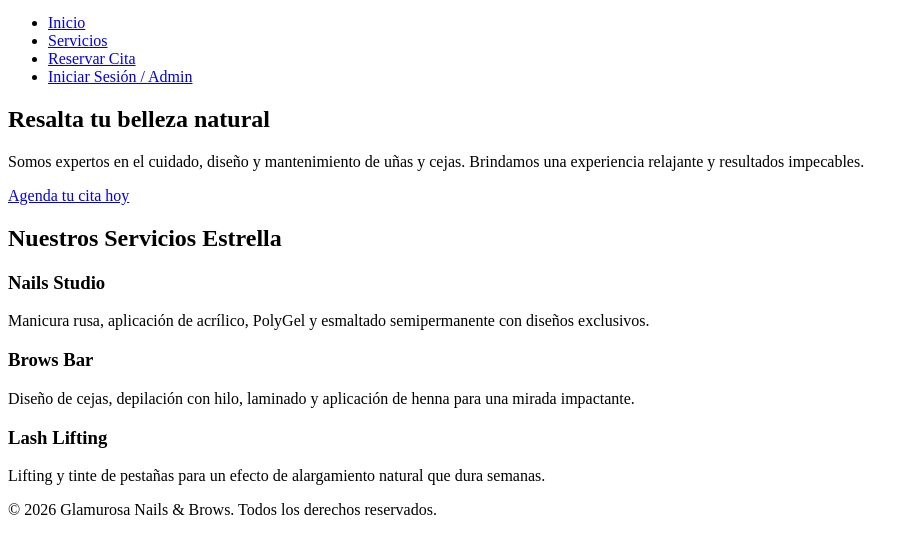
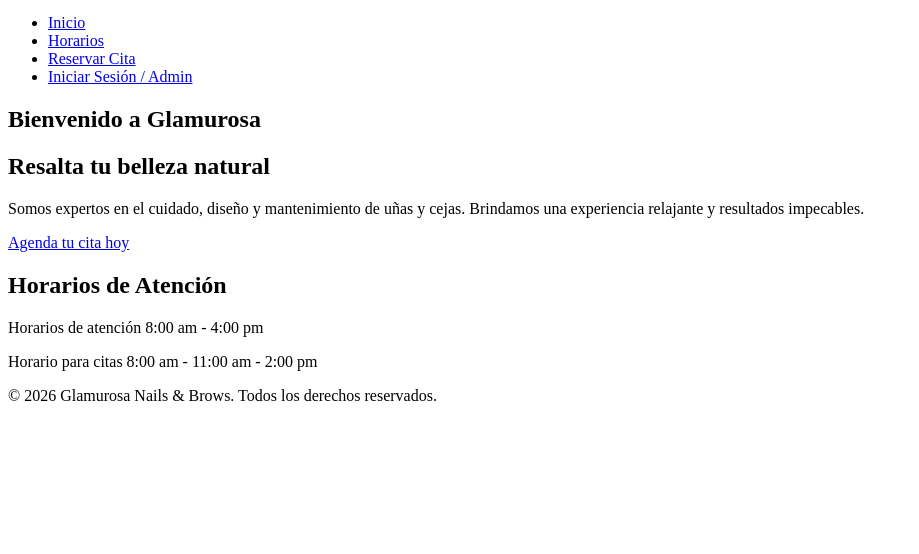
Before and after one commit to rm0102042024-coder/GLAMUROSA, a plain HTML site: page index.html in a window 1280 px wide. Shown: the part 114-668 px from the top of the page, without its empty margins (0-919 px from the left). Drawn offline with Linux system fonts and the light colour scheme.

Commit message:
Cambios en index y reserva.html

```diff
--- a/index.html
+++ b/index.html
@@ -19,14 +19,14 @@
     <!-- Encabezado y Navegación -->
     <header>
         <div class="logo">
-    <a href="index.html">
-        <img src="assets/img/LOGO_GLAMUROSA.png" alt="Logo de Glamurosa Nails & Brows" width="150">
-    </a>
-</div>
+            <a href="index.html">
+                <img src="assets/img/LOGO_GLAMUROSA.png" alt="Logo de Glamurosa Nails & Brows" width="150">
+            </a>
+        </div>
         <nav>
             <ul>
                 <li><a href="index.html">Inicio</a></li>
-                <li><a href="#servicios">Servicios</a></li>
+                <li><a href="#horarios">Horarios</a></li>
                 <li><a href="reserva.html">Reservar Cita</a></li>
                 <li><a href="login.html">Iniciar Sesión / Admin</a></li>
             </ul>
@@ -36,34 +36,20 @@
     <main>
         <!-- Sección Hero (Principal) -->
         <section id="hero">
-
             <div class="hero-content">
+                <h1>Bienvenido a Glamurosa</h1>
                 <h2>Resalta tu belleza natural</h2>
                 <p>Somos expertos en el cuidado, diseño y mantenimiento de uñas y cejas. Brindamos una experiencia relajante y resultados impecables.</p>
                 <a href="reserva.html" class="btn-primary">Agenda tu cita hoy</a>
             </div>
         </section>
 
-        <!-- Sección de Servicios -->
-        <section id="servicios">
-            <h2>Nuestros Servicios Estrella</h2>
-            <div class="services-container">
-
-                <article class="service-card">
-                    <h3>Nails Studio</h3>
-                    <p>Manicura rusa, aplicación de acrílico, PolyGel y esmaltado semipermanente con diseños exclusivos.</p>
-                </article>
-
-                <article class="service-card">
-                    <h3>Brows Bar</h3>
-                    <p>Diseño de cejas, depilación con hilo, laminado y aplicación de henna para una mirada impactante.</p>
-                </article>
-
-                <article class="service-card">
-                    <h3>Lash Lifting</h3>
-                    <p>Lifting y tinte de pestañas para un efecto de alargamiento natural que dura semanas.</p>
-                </article>
-
+        <!-- Sección de Horarios -->
+        <section id="horarios">
+            <h2>Horarios de Atención</h2>
+            <div class="horarios-content">
+                <p>Horarios de atención 8:00 am - 4:00 pm</p>
+                <p>Horario para citas 8:00 am - 11:00 am - 2:00 pm</p>
             </div>
         </section>
     </main>
```
Also changed, not shown: reserva.html (+7 -9 lines).
